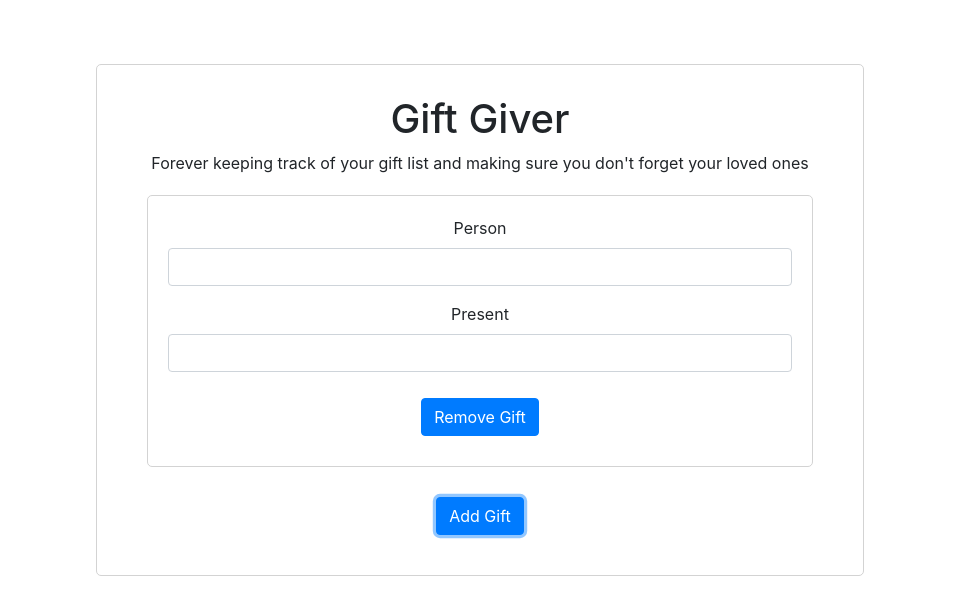
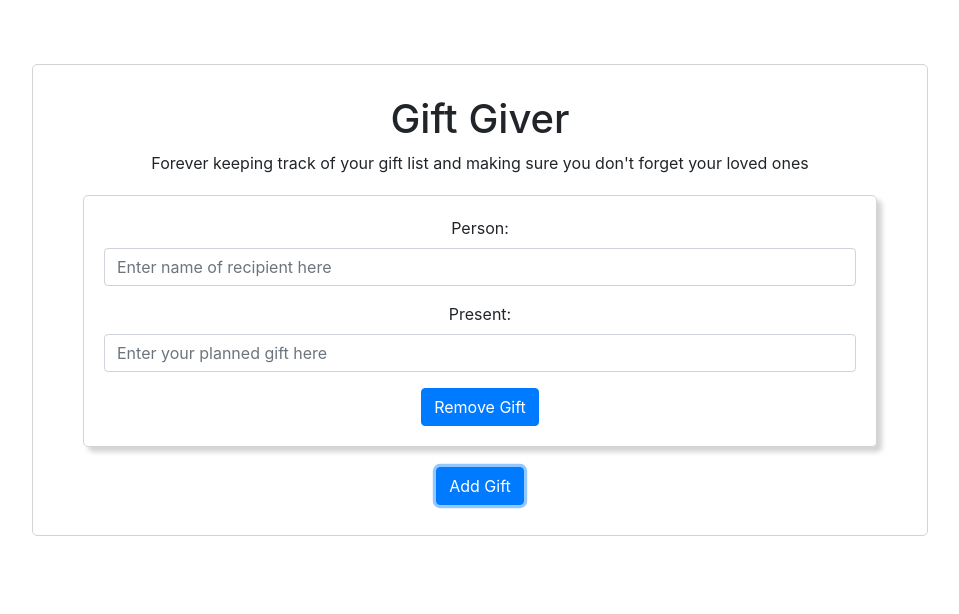
Before and after one commit to GawahChan/Gift-giver, a React (Create React App) app: page / in a window 1280 px wide. Both pictures are taken after a click on the button "Add Gift". Shown: the top 614 px of the page, without its empty margins (160-1119 px from the left). Built offline with nearby package versions, Linux system fonts and the light colour scheme.

Commit message:
Added placeholders and CSS animation

```diff
--- a/package.json
+++ b/package.json
@@ -14,6 +14,7 @@
     "start": "react-scripts start",
     "build": "react-scripts build",
     "test": "react-scripts test",
+    "testwatch": "npm test -- --coverage",
     "eject": "react-scripts eject",
     "predeploy": "npm run build",
     "deploy": "gh-pages -d build"
--- a/src/components/Gift.js
+++ b/src/components/Gift.js
@@ -15,16 +15,18 @@ class Gift extends Component {
             <div className='gift'>
                 <Form>
                     <Form.Group>
-                        <Form.Label>Person</Form.Label>
+                        <Form.Label>Person:</Form.Label>
                         <Form.Control
                             className='input-person'
+                            placeHolder='Enter name of recipient here'
                             onChange={event => this.setState({ person: event.target.value})}
                         />
                     </Form.Group>
                     <Form.Group>
-                        <Form.Label>Present</Form.Label>
+                        <Form.Label>Present:</Form.Label>
                         <Form.Control
                             className='input-present'
+                            placeHolder='Enter your planned gift here'
                             onChange={event => this.setState({ present: event.target.value})}
                         />
                     </Form.Group>
--- a/src/index.css
+++ b/src/index.css
@@ -1,15 +1,8 @@
 body {
     text-align: center;
     padding: 5%;
-    padding-left: 20%;
-    padding-right: 20%;
-}
-
-.gift {
-    border: 1px solid lightgray;
-    border-radius: 5px;
-    margin: 20px;
-    padding: 20px;
+    padding-left: 15%;
+    padding-right: 15%;
 }
 
 .App {
@@ -18,6 +11,28 @@ body {
     padding: 30px;
 }
 
-Button {
-    margin: 10px;
+.gift {
+    border: 1px solid lightgray;
+    border-radius: 5px;
+    margin: 20px;
+    padding: 20px;
+    box-shadow: 5px 5px 5px lightgray;
 }
+
+.gift:hover {
+    animation: pulse 7s infinite;
+}
+
+@keyframes pulse {
+    0% {
+        transform: scale(1)
+    }
+
+    50% {
+        transform: scale(1.05)
+    }
+
+    100% {
+        transform: scale(1)
+    }
+}
```
Also changed, not shown: 2 other files (tests, documents, lock files or other folders).
